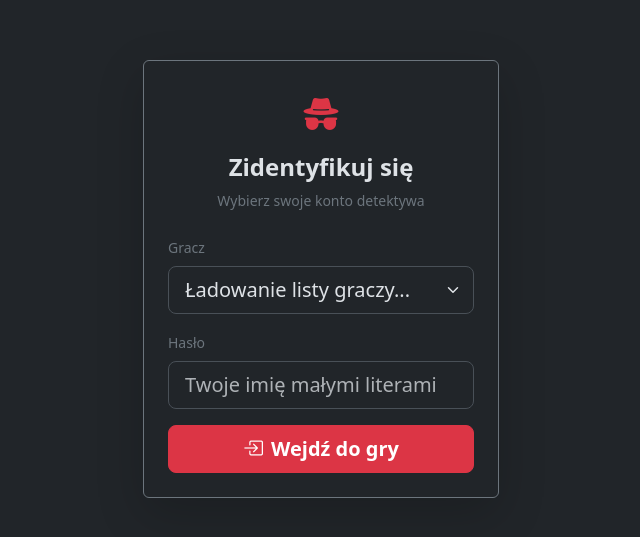
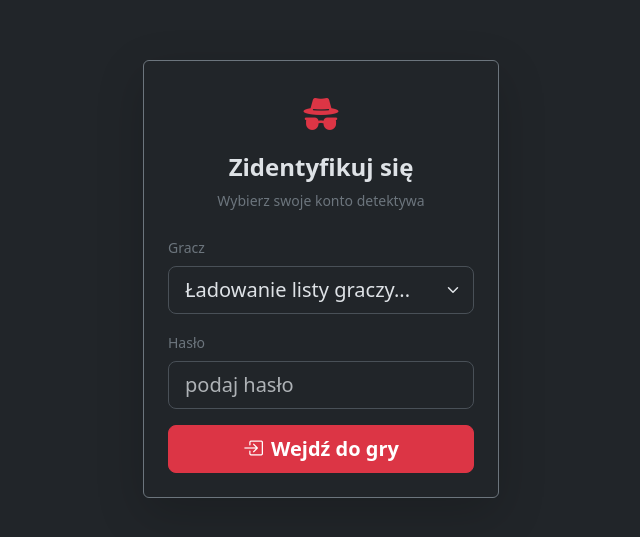
Before and after one commit to JBPakula/CzarneHistorie, a plain HTML site: page index.html in a window 1280 px wide. Shown: the part 169-706 px from the top of the page, without its empty margins (319-959 px from the left). Drawn offline with nearby package versions, Linux system fonts and the light colour scheme; no server answers.

Commit message:
zmiana placeholdera na haslo

```diff
--- a/index.html
+++ b/index.html
@@ -41,7 +41,7 @@
                             </div>
                             <div class="mb-3">
                                 <label for="login-password" class="form-label small text-secondary">Hasło</label>
-                                <input type="password" id="login-password" class="form-control form-control-lg" placeholder="Twoje imię małymi literami" required>
+                                <input type="password" id="login-password" class="form-control form-control-lg" placeholder="podaj hasło" required>
                             </div>
                             <div id="login-error" class="alert alert-danger py-2 small d-none"></div>
                             <button type="submit" class="btn btn-danger btn-lg w-100 fw-semibold">
```
